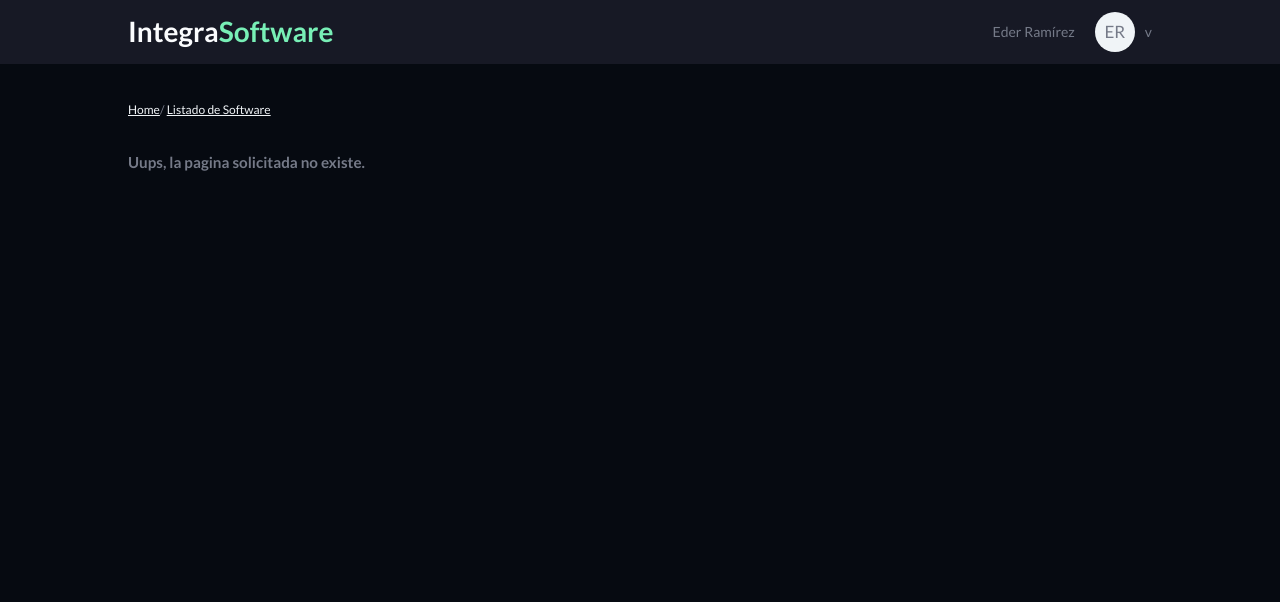
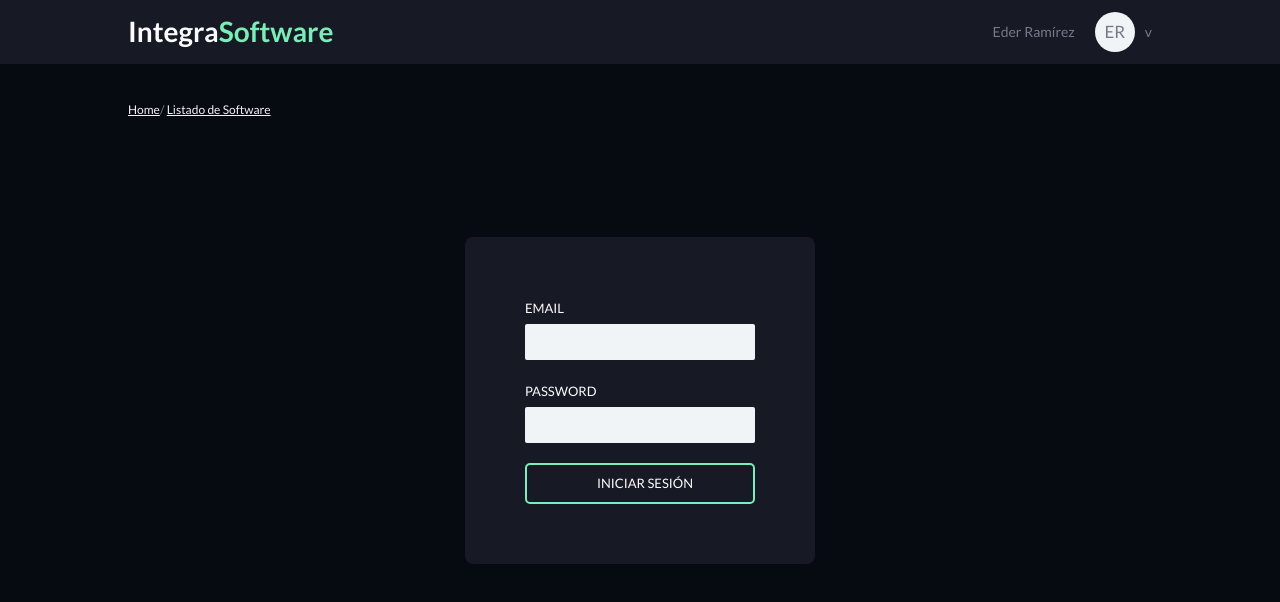
Before and after one commit to Eder87rh/mobilender, a Vue app: page /login in a window 1280 px wide. Shown: the top 602 px of the page. Built offline with nearby package versions, Linux system fonts and the light colour scheme.

Commit message:
Login functionality

```diff
--- a/src/App.vue
+++ b/src/App.vue
@@ -26,7 +26,7 @@ export default {
 .content {
   margin: 0 auto;
   width: 80%;
-  min-height: 100rem;
+  min-height: 50rem;
   font-size: 1.3rem;
   /* background-color: var(--secondary-color); */
 }
--- a/src/axiosClient.js
+++ b/src/axiosClient.js
@@ -2,7 +2,7 @@ import axios from "axios";
 
 const instance = axios.create({
   baseURL: "https://reqres.in/",
-  timeout: 1000,
+  timeout: 30000,
   // headers: { "X-Custom-Header": "foobar" },
 });
 
--- /dev/null
+++ b/src/components/ErrorAlert.vue
@@ -0,0 +1,27 @@
+<template>
+  <div class="error-alert">
+    <slot></slot>
+  </div>
+</template>
+
+<script>
+export default {
+  setup() {
+    return {};
+  },
+};
+</script>
+
+<style lang="css" scoped>
+.error-alert {
+  background-color: rgb(185, 53, 53);
+  width: 100%;
+  height: 4rem;
+  color: white;
+  margin-bottom: 2rem;
+  padding: 1rem;
+
+  display: flex;
+  justify-content: center;
+}
+</style>
--- /dev/null
+++ b/src/pages/Login.vue
@@ -0,0 +1,155 @@
+<template>
+  <div class="login">
+    <Loader v-if="loading" />
+    <div v-else class="login__container">
+      <form action="" class="login__form" @submit.prevent="onSubmit">
+        <div class="control-group">
+          <label class="control-group__label">email</label>
+          <input class="control-group__input" type="text" v-model="email" />
+        </div>
+        <div class="control-group">
+          <label class="control-group__label">Password</label>
+          <input
+            class="control-group__input"
+            type="password"
+            v-model="password"
+          />
+        </div>
+        <error-alert v-if="error">
+          {{ error }}
+        </error-alert>
+        <app-button>
+          <p>
+            Iniciar Sesión
+          </p>
+        </app-button>
+      </form>
+    </div>
+  </div>
+</template>
+
+<script>
+import { ref } from "vue";
+import { useRouter } from "vue-router";
+import AppButton from "../components/AppButton.vue";
+import ErrorAlert from "../components/ErrorAlert.vue";
+import axiosClient from "@/axiosClient";
+import Loader from "../components/Loader.vue";
+export default {
+  components: { AppButton, ErrorAlert, Loader },
+  setup() {
+    const email = ref("");
+    const password = ref("");
+    let error = ref("");
+    let loading = ref(false);
+
+    const router = useRouter();
+
+    function validateEmail(email) {
+      const re = /^(([^<>()[\]\\.,;:\s@"]+(\.[^<>()[\]\\.,;:\s@"]+)*)|(".+"))@((\[[0-9]{1,3}\.[0-9]{1,3}\.[0-9]{1,3}\.[0-9]{1,3}\])|(([a-zA-Z\-0-9]+\.)+[a-zA-Z]{2,}))$/;
+      return re.test(String(email).toLowerCase());
+    }
+
+    // eslint-disable-next-line no-unused-vars
+    function validateFields() {
+      if (!email.value || !password.value) {
+        console.log("Favor de completar todos los campos");
+        error.value = "Favor de completar todos los campos";
+        return false;
+      }
+
+      if (!validateEmail(email.value)) {
+        console.log("Email inválido");
+        error.value = "Email inválido";
+        return false;
+      }
+
+      error.value = "";
+      return true;
+    }
+
+    const onSubmit = async () => {
+      if (!validateFields()) {
+        return;
+      }
+      try {
+        loading.value = true;
+        const res = await axiosClient.post("/api/login", {
+          email: email.value,
+          password: password.value,
+        });
+
+        localStorage.setItem("mobilenderToken", res.data.token);
+        router.push({ name: "Home" });
+        loading.value = false;
+      } catch (err) {
+        console.log("🚀 ~ file: Login.vue ~ line 88 ~ onSubmit ~ err", err);
+        error.value = err.response.data.error;
+        loading.value = false;
+      }
+    };
+
+    return {
+      onSubmit,
+      email,
+      password,
+      error,
+      loading,
+    };
+  },
+};
+</script>
+
+<style lang="css" scoped>
+.login {
+  display: flex;
+  justify-content: center;
+  align-items: center;
+
+  min-height: 50rem;
+}
+
+.login__container {
+  /* border: 2px solid var(--accent-color); */
+  background-color: var(--secondary-color);
+  border-radius: 0.8rem;
+  padding: 6rem;
+  width: 35rem;
+}
+
+.login__form {
+  display: flex;
+  flex-direction: column;
+}
+.control-group {
+  display: flex;
+  flex-direction: column;
+}
+.control-group {
+  margin-bottom: 2rem;
+}
+
+.control-group__label {
+  font-size: 1.3rem;
+  text-transform: uppercase;
+  color: var(--white-color);
+  /* text-align: center; */
+}
+
+.control-group__input {
+  background-color: none;
+  border: none;
+  outline: none;
+  padding: 1rem;
+  border-radius: 0.2rem;
+  font-family: inherit;
+  font-size: inherit;
+  color: var(--grey-color);
+  background-color: var(--grey-light-color);
+  margin-top: 0.5rem;
+}
+
+.control-group__input:focus {
+  background: white;
+}
+</style>
--- a/src/router.js
+++ b/src/router.js
@@ -2,12 +2,18 @@ import { createWebHistory, createRouter } from "vue-router";
 import Home from "@/pages/Home.vue";
 import ListadoSoftware from "@/pages/ListadoSoftware.vue";
 import NotFound from "@/pages/404.vue";
+import Login from "@/pages/Login.vue";
 
 const routes = [
   {
     path: "/",
     name: "Home",
     component: Home,
+  },
+  {
+    path: "/login",
+    name: "Login",
+    component: Login,
   },
   {
     path: "/listado_software",
@@ -25,4 +31,15 @@ const router = createRouter({
   routes,
 });
 
+router.beforeEach((to, from, next) => {
+  var token = localStorage.getItem("mobilenderToken");
+  console.log(
+    "🚀 ~ file: router.js ~ line 36 ~ router.beforeEach ~ token",
+    token
+  );
+
+  if (to.name !== "Login" && !token) next({ name: "Login" });
+  else next();
+});
+
 export default router;
```
